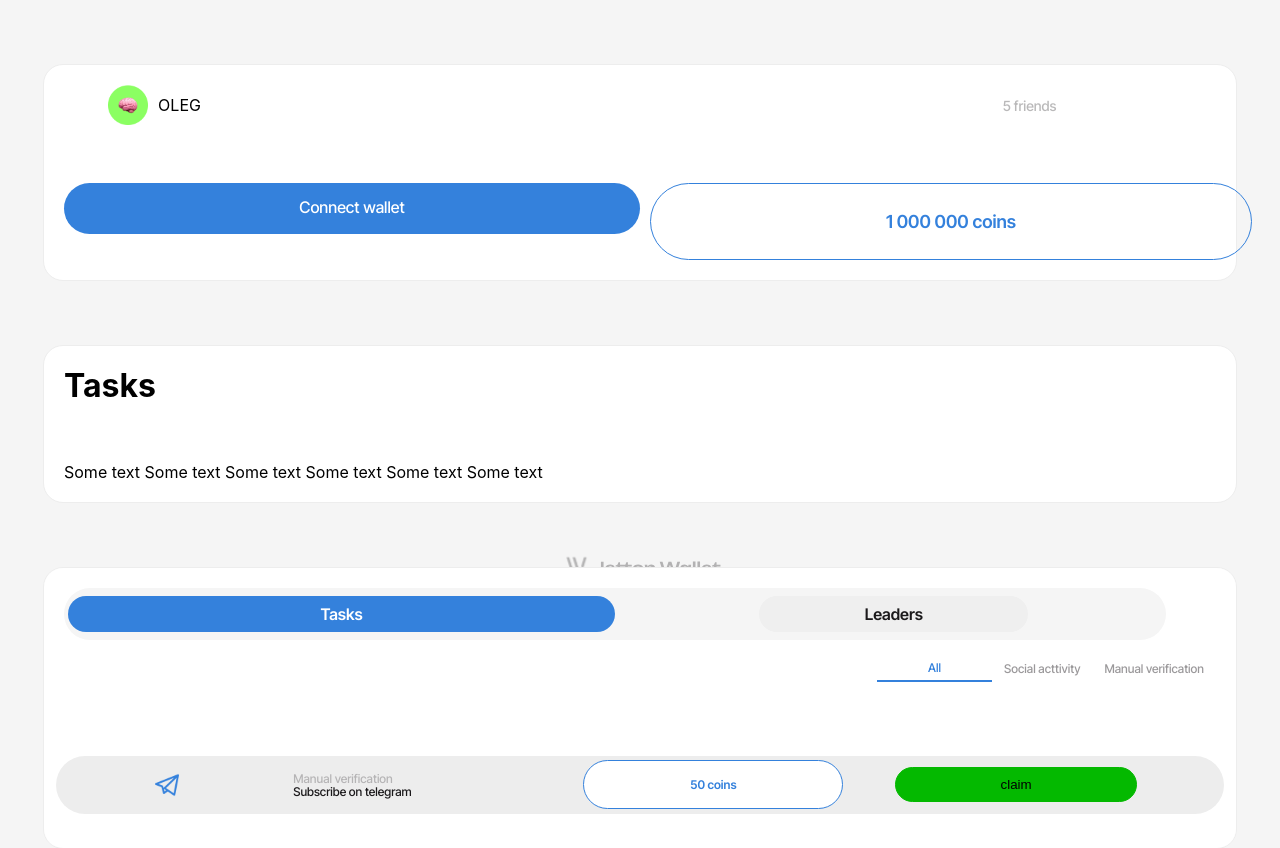
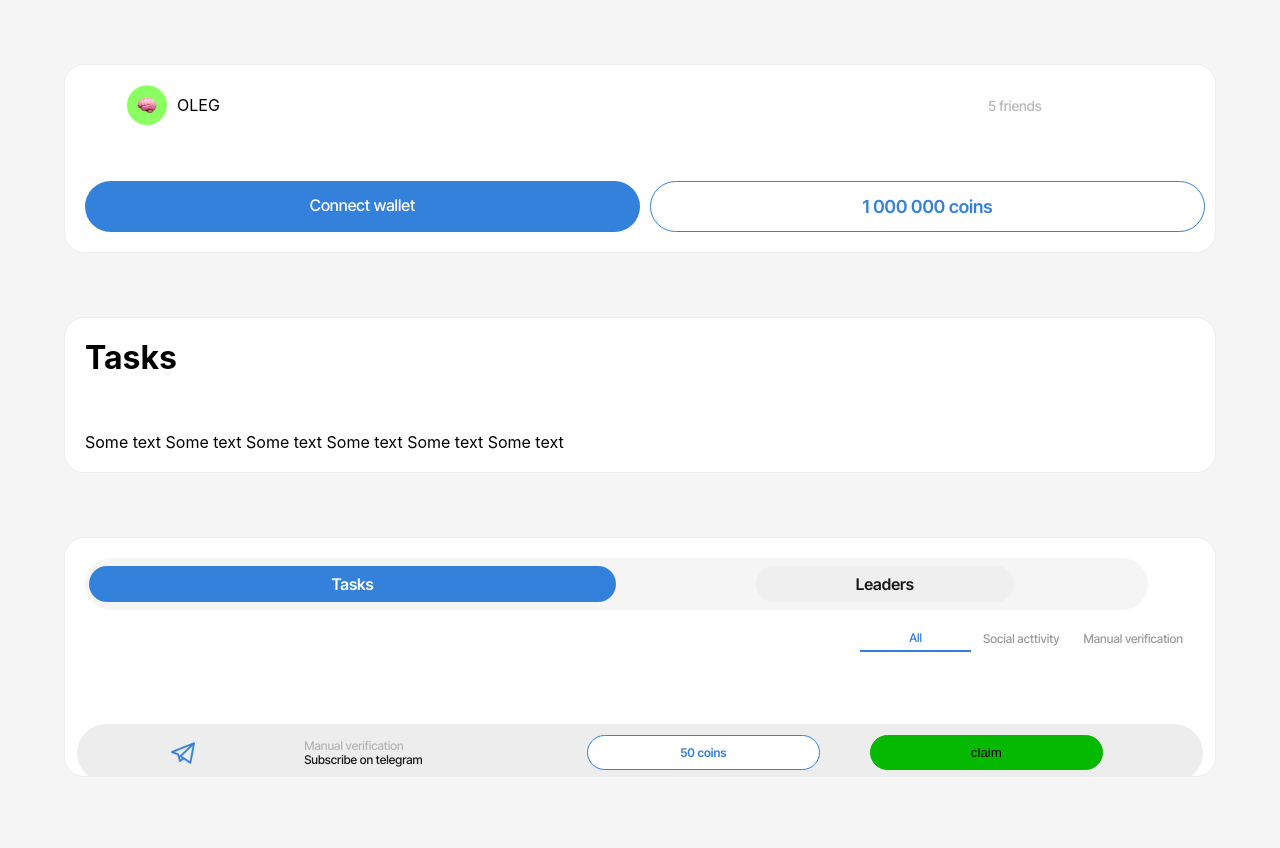
Before and after one commit to FasadSalatov/Jettocoinwebapp, a React (Create React App) app: page / in a window 1280 px wide. After the commit the page ends 800 px from the top, so only its background shows below. Built offline with nearby package versions, Linux system fonts and the light colour scheme.

Commit message:
Add files via upload

```diff
--- a/src/styles/home.css
+++ b/src/styles/home.css
@@ -13,7 +13,7 @@
 .maincontent {
     /* Frame 33266 */
 
-
+box-sizing: border-box;
 
 /* Auto layout */
 display: flex;
@@ -70,7 +70,7 @@ border: none;
 
     /* Bottom navigation */
 
-
+box-sizing: border-box;
 
 /* Auto layout */
 display: flex;
@@ -171,6 +171,7 @@ flex-grow: 0;
 .miniswitch button {
     /* Category Button */
 
+box-sizing: border-box;
 
 /* Auto layout */
 display: flex;
@@ -256,12 +257,11 @@ margin-top: 5%;
 }
 
 .maincontent {
+    box-sizing: border-box;
     display: flex;
     flex-direction: column;
     align-items: flex-start;
     padding: 20px;
-    gap: 16px;
-
     width: 90%;
      /* Максимальная высота, чтобы ограничить высоту контейнера */
     overflow-y: auto; /* Добавляет вертикальную прокрутку, если содержимое превышает высоту контейнера */
@@ -270,7 +270,10 @@ margin-top: 5%;
     border: 1px solid #EDEDED;
     border-radius: 20px;
 
+    flex: none;
+    order: 3;
     align-self: center;
+    flex-grow: 0;
     margin-top: 5%;
 }
 
@@ -382,7 +385,7 @@ flex-grow: 0;
 
 .claimbtn {
     /* Frame 33343 */
-
+box-sizing: border-box;
 
 /* Auto layout */
 display: flex;
@@ -424,7 +427,7 @@ flex-grow: 0;
 .valuetask p {
     /* Frame 33341 */
 
-
+box-sizing: border-box;
 
 /* Auto layout */
 display: flex;
@@ -987,6 +990,7 @@ flex-grow: 0;
 .refcontainer {
     /* Frame 33279 */
 
+box-sizing: border-box;
 
 /* Auto layout */
 display: flex;
@@ -1075,7 +1079,7 @@ flex-grow: 0;
 .shareclaimbtn {
     /* Primary Button */
 
-
+box-sizing: border-box;
 
 /* Auto layout */
 display: flex;
@@ -1126,6 +1130,7 @@ flex-grow: 0;
 .headerr {
     /* Profile preview */
     margin-top: 5%;
+    box-sizing: border-box;
 
     /* Auto layout */
     display: flex;
@@ -1160,7 +1165,7 @@ flex-grow: 0;
 
 .tasks {
  /* Frame 33281 */
-
+    box-sizing: border-box;
     margin-top: 5%;
     /* Auto layout */
     display: flex;
@@ -1244,7 +1249,7 @@ flex-grow: 0;
 .headbtns div {
     /* Frame 33262 */
 
-
+    box-sizing: border-box;
 
     /* Auto layout */
     display: flex;
```
